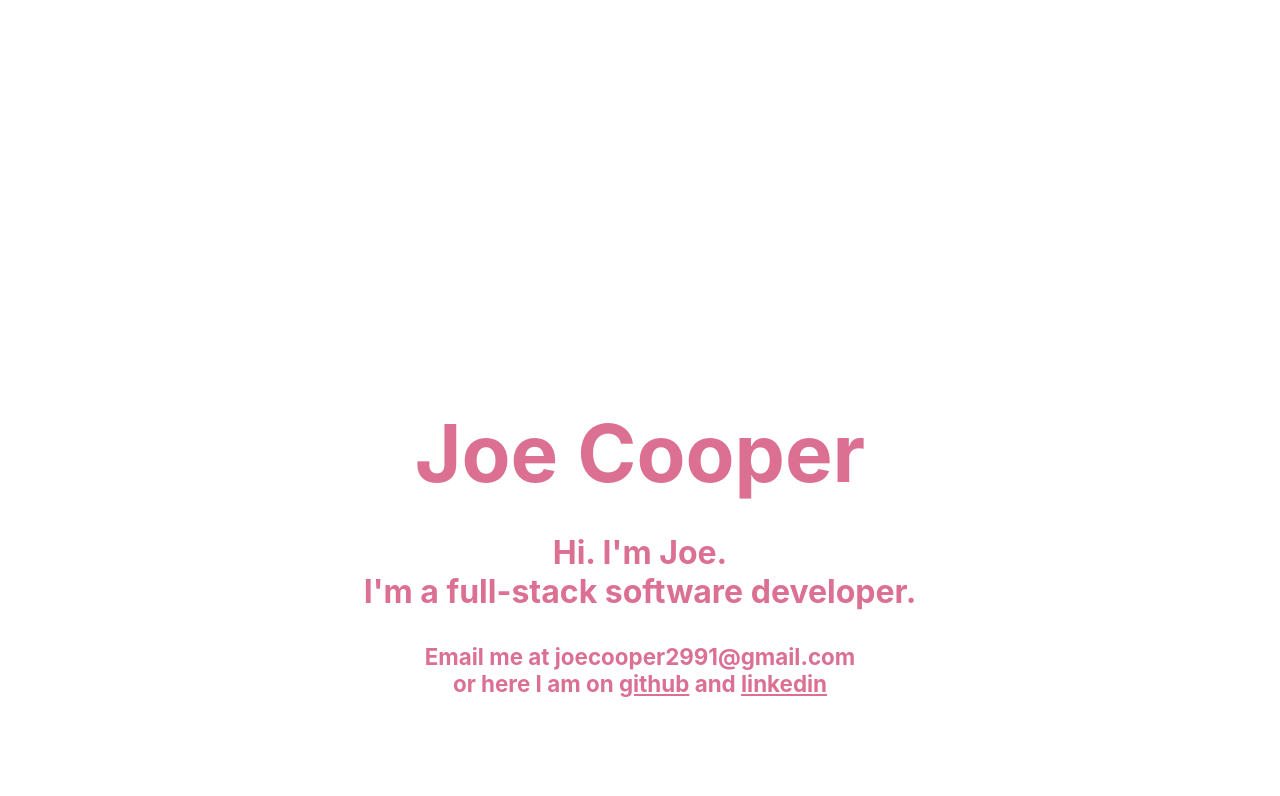
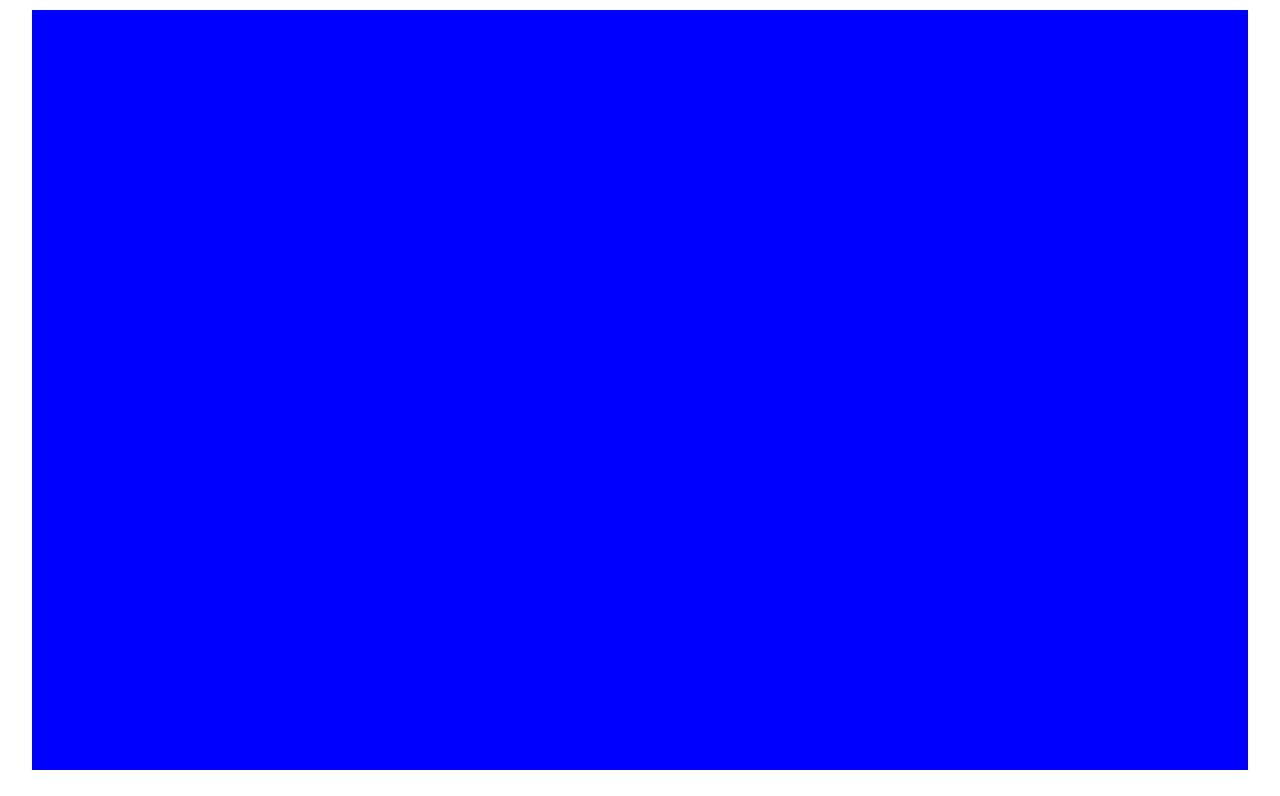
Before and after one commit to joecooper1/pf, a React (Create React App) app: page / in a window 1280 px wide. Shown: the top 796 px of the page. Built offline with nearby package versions, Linux system fonts and the light colour scheme.

Commit message:
style canvas

```diff
--- a/src/components/Canvas.js
+++ b/src/components/Canvas.js
@@ -1,5 +1,7 @@
 import React from "react";
 
+import { MainCanvas } from "../styles/Canvas";
+
 export default function Canvas(props) {
-    return <canvas></canvas>
-};
+  return <MainCanvas dimensions={props}></MainCanvas>;
+}
--- /dev/null
+++ b/src/styles/Canvas.js
@@ -0,0 +1,10 @@
+import styled from "styled-components";
+
+export const MainCanvas = styled.canvas`
+  height: ${(props) => `${props.dimensions.height * 0.95}px`};
+  width: ${(props) => `${props.dimensions.width * 0.95}px`};
+  background-color: blue;
+  //   position: fixed;
+  margin: 10px;
+  z-index: -1;
+`;
```
